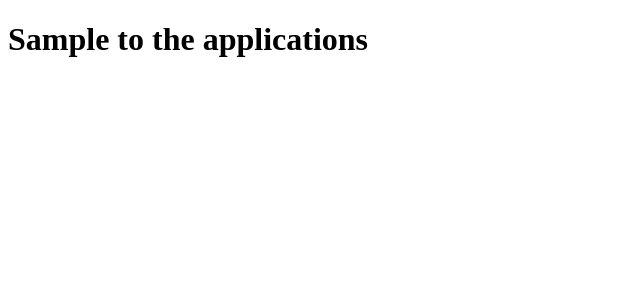
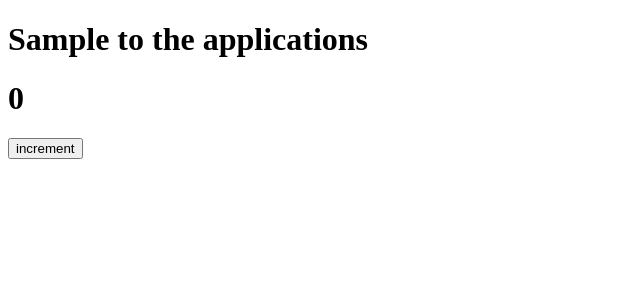
Before and after one commit to sree1411/testing_purpse, a React (Create React App) app: page / in a window 1280 px wide. Shown: the top 300 px of the page, without its empty margins (0-640 px from the left). Built offline with nearby package versions, Linux system fonts and the light colour scheme; the HTML template or start-up script is replaced by a standard one.

Commit message:
forwardref_example

```diff
--- a/src/App.js
+++ b/src/App.js
@@ -1,11 +1,21 @@
-import React from 'react'
+import React, { useRef } from 'react'
+import ChildComponent from './ChildComponent';
 
 
 function App() {
+
+    const inputRef = useRef();
+
+     const incrementBtn = ()=>{
+         inputRef.current.increment()
+     }
+
   return (
     <div>
 
       <h1> Sample to the applications </h1>
+      <ChildComponent  ref={inputRef}  />
+      <button onClick={incrementBtn} >  increment </button>
 
     </div>
   )
--- /dev/null
+++ b/src/ChildComponent.jsx
@@ -0,0 +1,22 @@
+import React, { forwardRef, useImperativeHandle, useState } from "react";
+
+const ChildComponent = forwardRef((props, ref) => {
+  const [count, setCount] = useState(0);
+
+   const increment = ()=>setCount(prev=> prev + 1)
+   const decrement = ()=>setCount(prev=> prev - 1)
+
+
+  useImperativeHandle(ref, ()=>(
+    {increment,
+    decrement}
+  ))
+
+  return(
+       <>
+          <h1> {count}</h1>
+       </>
+  )
+});
+
+export default ChildComponent;
```
